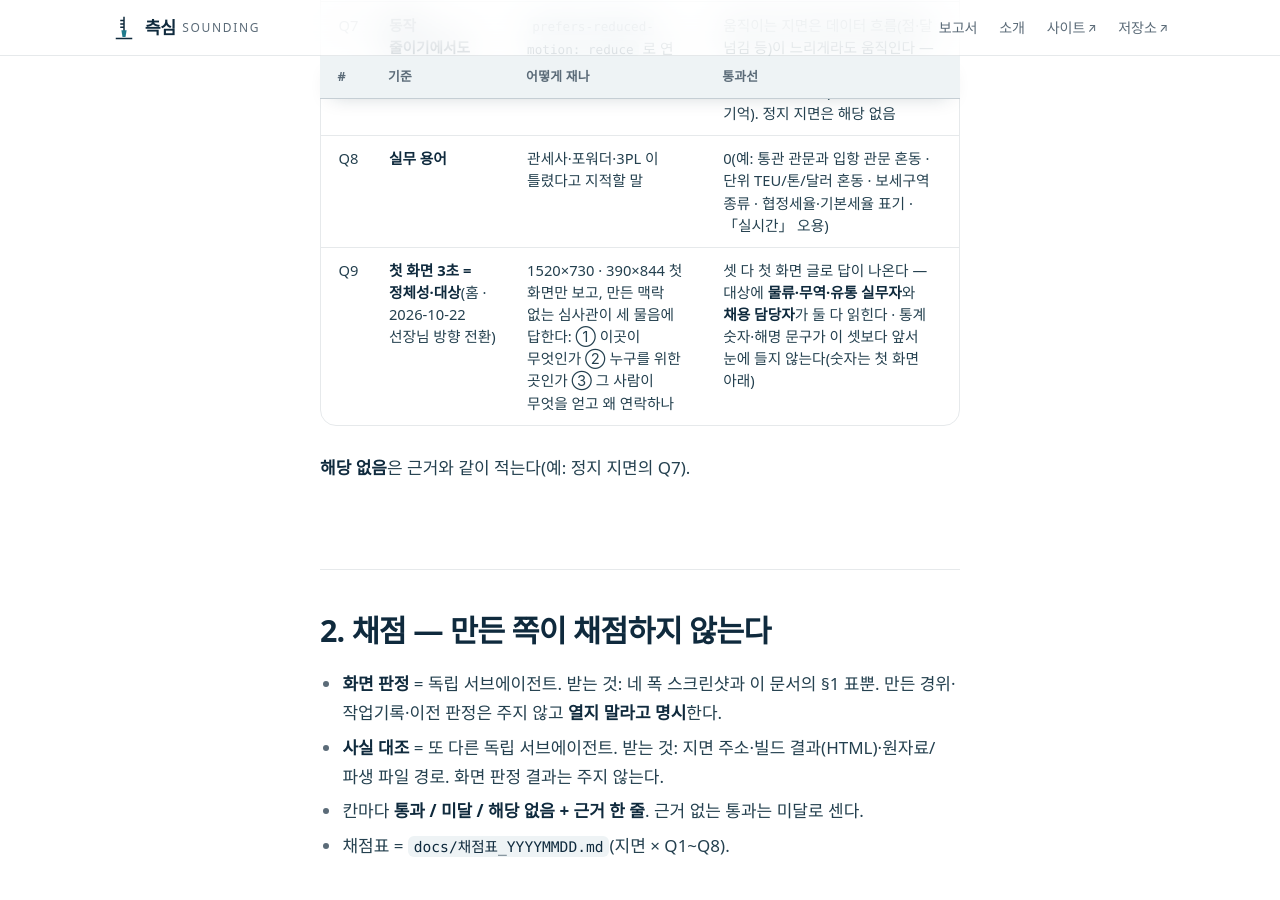
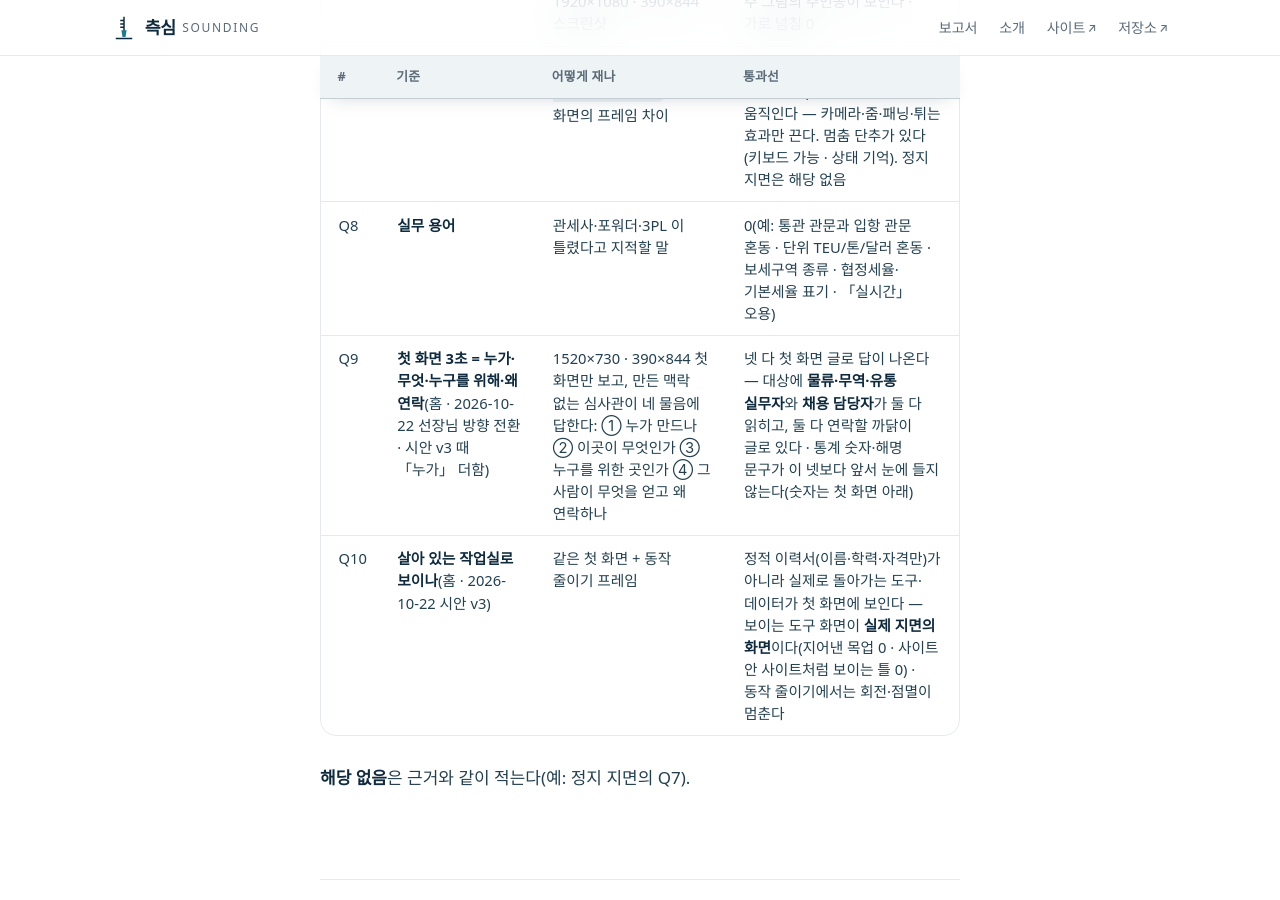
Before and after one commit to jisangj03-dev/incheon-port-analysis, a Jekyll site: the page built from docs/품질기준.md, in a window 1280 px wide and 900 px high, scrolled down 1727 px. Built offline with Jekyll 4.4.1, drawn with Linux system fonts in a browser that asks for light colours; some web fonts are replaced; our own code applies the rules of GitHub Pages for plain Markdown files; some of the changed text lies outside the part shown.

Commit message:
품질기준 Q9(누가 더함)·Q10(살아 있는 작업실) 선커밋 — 홈 시안 v3(10/22) 구현 전
Co-Authored-By: Claude Opus 5.5 <noreply@anthropic.com>
Claude-Session: https://claude.ai/code/session_01L59oEoiMW7KHoJRFFkcN4Q

```diff
--- a/docs/품질기준.md
+++ b/docs/품질기준.md
@@ -9,7 +9,7 @@
 
 수정이 끝날 때까지 공유·게시 없음. 채널 대기열의 게시 대기 행은 「보류」로 둔다(`docs/채널대기열.md`). 공개 알림 초안(#70 · li-12·th-01)도 게시하지 않는다.
 
-## 1. 기준 아홉 — 지면마다 전부 본다(Q9 는 홈만 · 2026-10-22 선커밋)
+## 1. 기준 열 — 지면마다 전부 본다(Q9·Q10 은 홈만 · 2026-10-22 선커밋)
 
 | # | 기준 | 어떻게 재나 | 통과선 |
 |---|---|---|---|
@@ -21,7 +21,8 @@
 | Q6 | **네 폭 접힘선 위 핵심** | 1280×720 · 1520×730 · 1920×1080 · 390×844 스크린샷 | 네 폭 모두 접힘선 위에 제목·답·주 그림의 주인공이 보인다 · 가로 넘침 0 |
 | Q7 | **동작 줄이기에서도 움직임** | `prefers-reduced-motion: reduce` 로 연 화면의 프레임 차이 | 움직이는 지면은 데이터 흐름(점·달 넘김 등)이 느리게라도 움직인다 — 카메라·줌·패닝·튀는 효과만 끈다. 멈춤 단추가 있다(키보드 가능 · 상태 기억). 정지 지면은 해당 없음 |
 | Q8 | **실무 용어** | 관세사·포워더·3PL 이 틀렸다고 지적할 말 | 0(예: 통관 관문과 입항 관문 혼동 · 단위 TEU/톤/달러 혼동 · 보세구역 종류 · 협정세율·기본세율 표기 · 「실시간」 오용) |
-| Q9 | **첫 화면 3초 = 정체성·대상**(홈 · 2026-10-22 선장님 방향 전환) | 1520×730 · 390×844 첫 화면만 보고, 만든 맥락 없는 심사관이 세 물음에 답한다: ① 이곳이 무엇인가 ② 누구를 위한 곳인가 ③ 그 사람이 무엇을 얻고 왜 연락하나 | 셋 다 첫 화면 글로 답이 나온다 — 대상에 **물류·무역·유통 실무자**와 **채용 담당자**가 둘 다 읽힌다 · 통계 숫자·해명 문구가 이 셋보다 앞서 눈에 들지 않는다(숫자는 첫 화면 아래) |
+| Q9 | **첫 화면 3초 = 누가·무엇·누구를 위해·왜 연락**(홈 · 2026-10-22 선장님 방향 전환 · 시안 v3 때 「누가」 더함) | 1520×730 · 390×844 첫 화면만 보고, 만든 맥락 없는 심사관이 네 물음에 답한다: ① 누가 만드나 ② 이곳이 무엇인가 ③ 누구를 위한 곳인가 ④ 그 사람이 무엇을 얻고 왜 연락하나 | 넷 다 첫 화면 글로 답이 나온다 — 대상에 **물류·무역·유통 실무자**와 **채용 담당자**가 둘 다 읽히고, 둘 다 연락할 까닭이 글로 있다 · 통계 숫자·해명 문구가 이 넷보다 앞서 눈에 들지 않는다(숫자는 첫 화면 아래) |
+| Q10 | **살아 있는 작업실로 보이나**(홈 · 2026-10-22 시안 v3) | 같은 첫 화면 + 동작 줄이기 프레임 | 정적 이력서(이름·학력·자격만)가 아니라 실제로 돌아가는 도구·데이터가 첫 화면에 보인다 — 보이는 도구 화면이 **실제 지면의 화면**이다(지어낸 목업 0 · 사이트 안 사이트처럼 보이는 틀 0) · 동작 줄이기에서는 회전·점멸이 멈춘다 |
 
 **해당 없음**은 근거와 같이 적는다(예: 정지 지면의 Q7).
 
```
